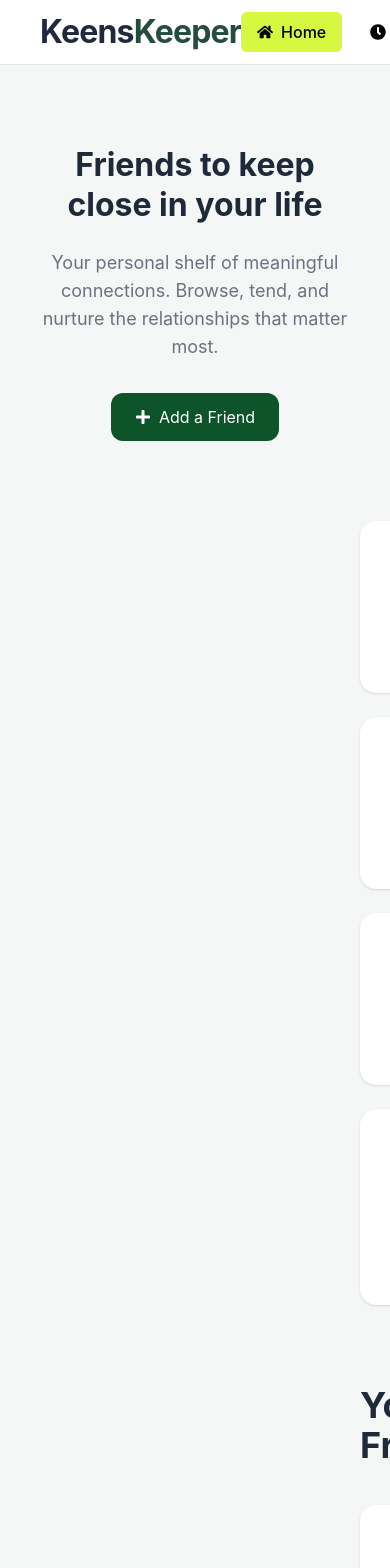
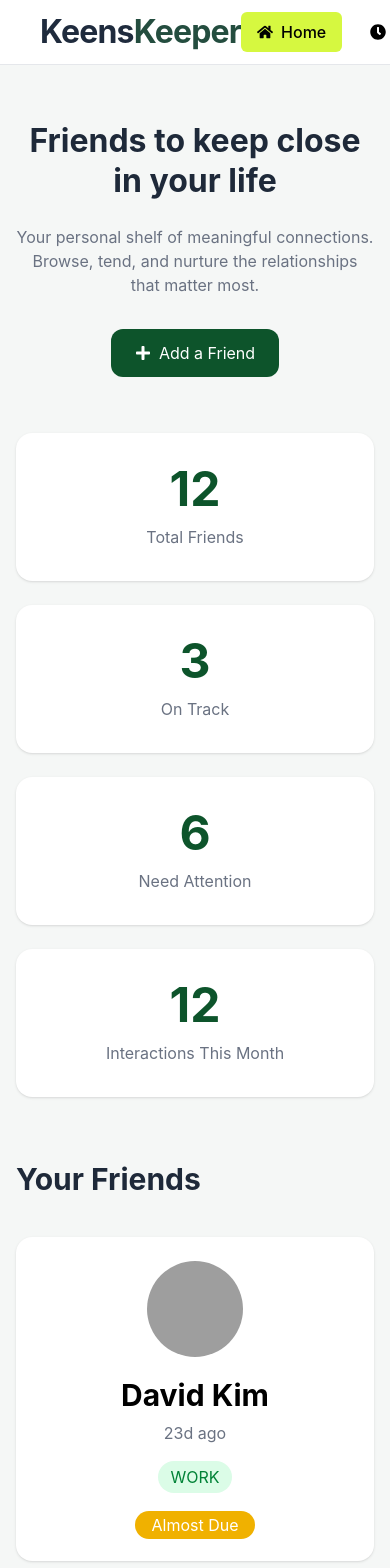
Before and after one commit to nazmulofficial/A7-keen-keeper, a Next.js app: page / in a window 390 px wide. Shown: the top 1568 px of the page. Built offline with nearby package versions, Linux system fonts and the light colour scheme; grey boxes are pictures that could not be loaded.

Commit message:
Last update responsive layout

```diff
--- a/src/app/page.js
+++ b/src/app/page.js
@@ -8,14 +8,17 @@ export default function Home() {
   return (
     <>
       <Navbar />
+
       <main className="bg-[#f5f7f6] min-h-screen w-full">
+
         {/* HERO */}
-        <section className="max-w-8xl mx-auto px-8 py-20 text-center">
-          <h1 className="text-5xl md:text-7xl font-bold text-gray-800 leading-tight">
+        <section className="max-w-7xl mx-auto px-4 sm:px-6 lg:px-8 py-14 md:py-20 text-center">
+
+          <h1 className="text-4xl sm:text-5xl md:text-7xl font-bold text-gray-800 leading-tight">
             Friends to keep close in your life
           </h1>
 
-          <p className="text-gray-500 mt-6 text-lg max-w-3xl mx-auto">
+          <p className="text-gray-500 mt-6 text-base sm:text-lg max-w-3xl mx-auto">
             Your personal shelf of meaningful connections.
             Browse, tend, and nurture the relationships
             that matter most.
@@ -27,7 +30,10 @@ export default function Home() {
           </button>
         </section>
 
-        <section className="max-w-8xl mx-auto px-90 grid grid-cols-1 sm:grid-cols-2 lg:grid-cols-4 gap-6">
+        {/* STATS */}
+        <section className="max-w-7xl mx-auto px-4 sm:px-6 lg:px-8">
+
+          <div className="grid grid-cols-1 sm:grid-cols-2 lg:grid-cols-4 gap-6">
 
             <div className="bg-white rounded-2xl p-8 shadow-sm text-center">
               <h2 className="text-5xl font-bold text-green-900">
@@ -64,11 +70,14 @@ export default function Home() {
                 Interactions This Month
               </p>
             </div>
+
+          </div>
         </section>
 
-        <section className="max-w-8xl mx-auto px-90 py-20">
+        {/* FRIENDS */}
+        <section className="max-w-7xl mx-auto px-4 sm:px-6 lg:px-8 py-16 md:py-20">
 
-          <h2 className="text-4xl font-bold text-gray-800 mb-10">
+          <h2 className="text-3xl md:text-4xl font-bold text-gray-800 mb-10">
             Your Friends
           </h2>
 
@@ -80,10 +89,11 @@ export default function Home() {
               />
             ))}
           </div>
+
         </section>
       </main>
 
-      <Footer/>
+      <Footer />
     </>
   );
 }
```
Lines whose indentation alone changed are shown as unchanged.
